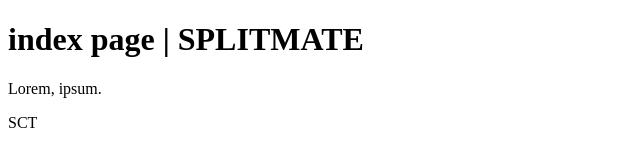
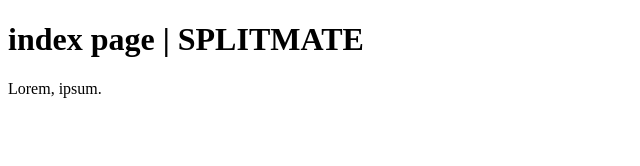
Before and after one commit to zinphyoko/splitmate, a plain HTML site: page index.html in a window 1280 px wide. Shown: the full height of the page, 0-640 px from the left. Drawn offline with Linux system fonts and the light colour scheme.

Commit message:
Revert "footer index"
This reverts commit e209161ee4d2a11943e579bc498cf16ab1ff194d.

```diff
--- a/index.html
+++ b/index.html
@@ -10,5 +10,5 @@
     <h1>index page | SPLITMATE</h1>
     <p>Lorem, ipsum.</p>
 </body>
-<footer>SCT</footer>
+
 </html>
```
